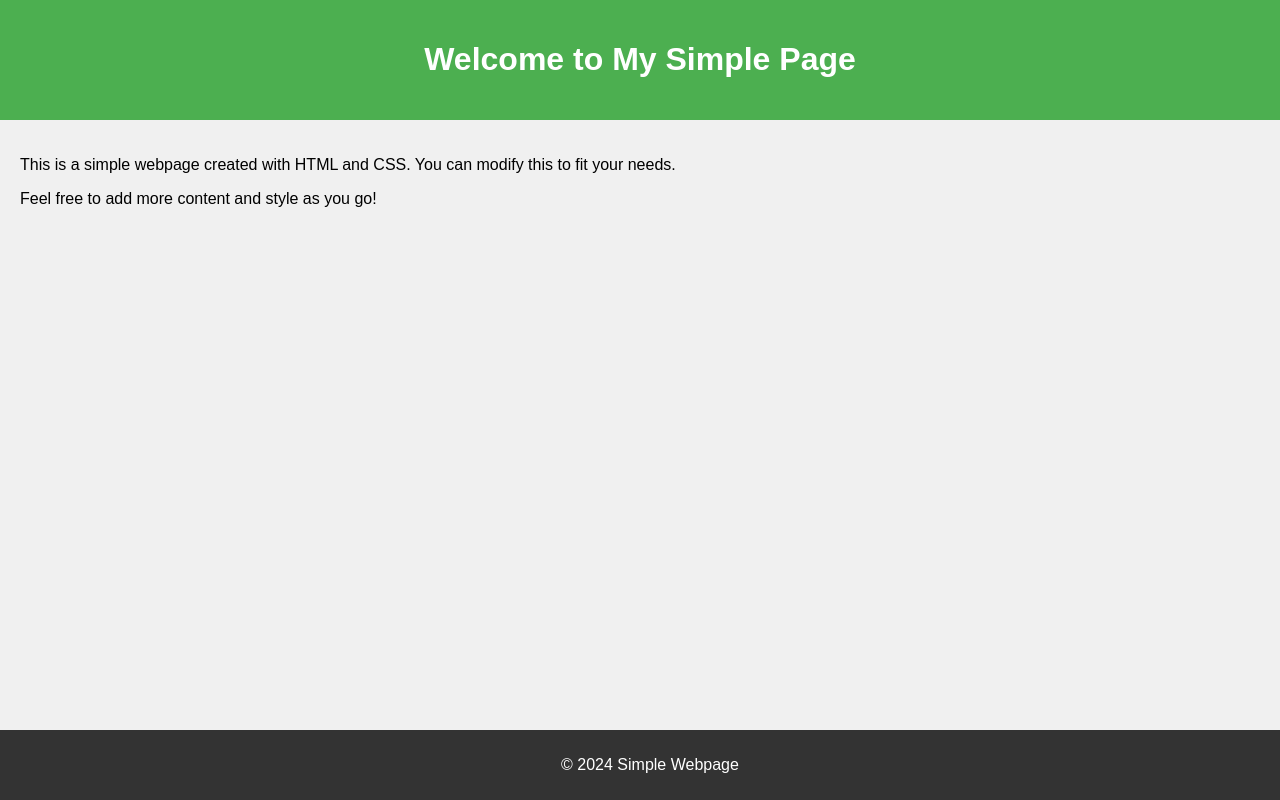
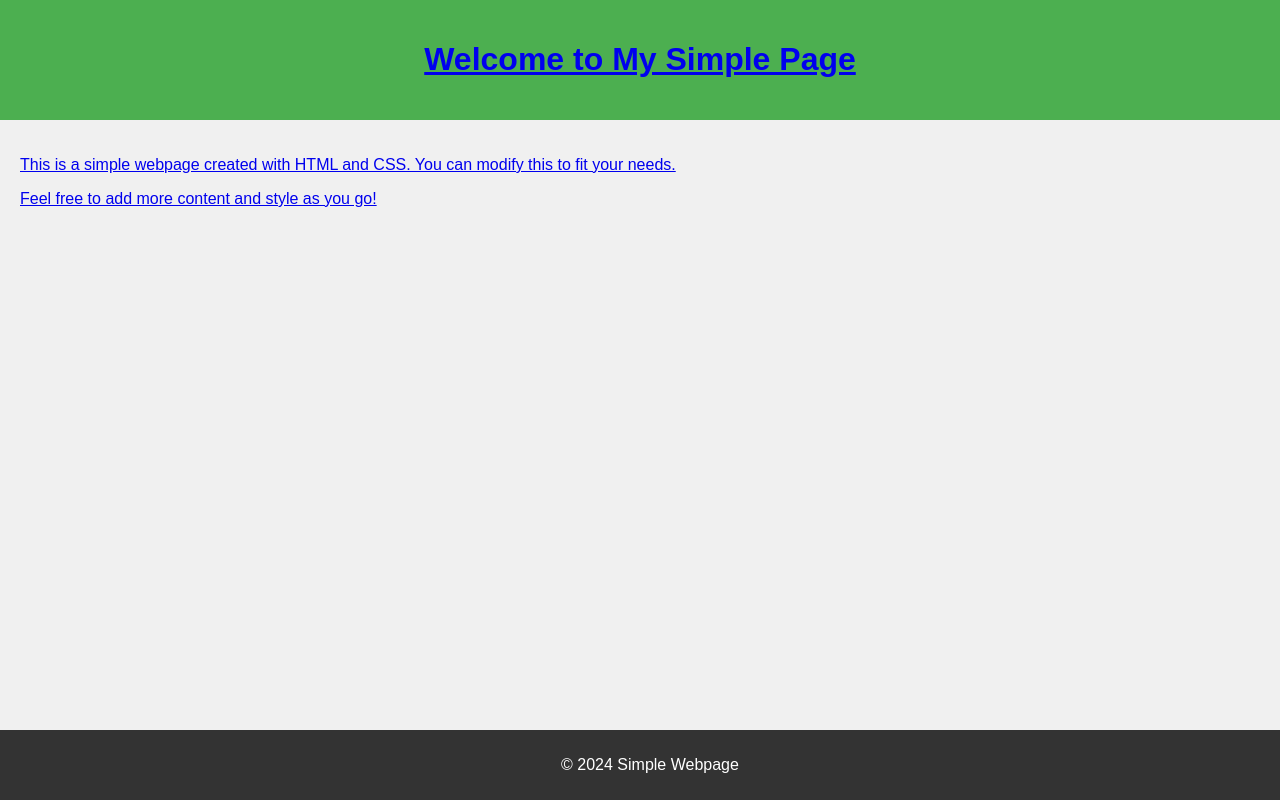
Before and after one commit to Robloxeras/Robloxeras.github.io, a plain HTML site: page index.html in a window 1280 px wide. Drawn offline with Linux system fonts and the light colour scheme.

Commit message:
Update index.html

```diff
--- a/index.html
+++ b/index.html
@@ -37,7 +37,7 @@
 <body>
 
 <header>
-    <h1>Welcome to My Simple Page</h1>
+    <h1><a href="https://bing.com">Welcome to My Simple Page</h1>
 </header>
 
 <div class="content">
```
